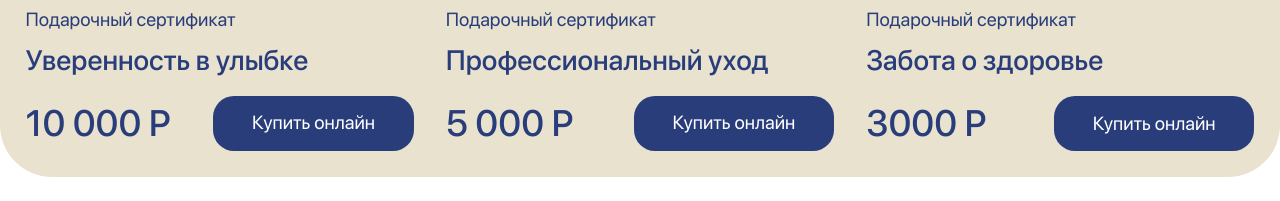
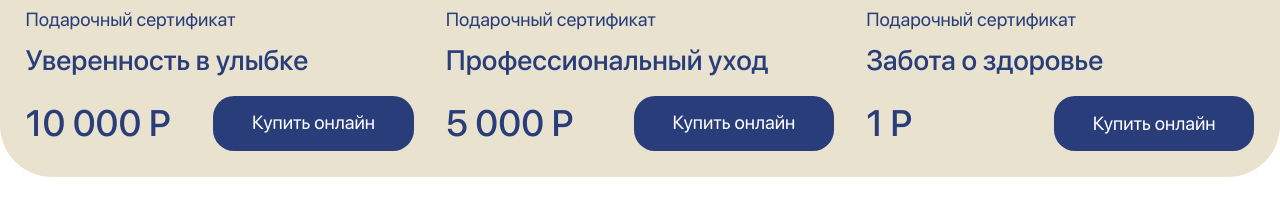
Before and after one commit to yyyytttttttt/ulybkadent, a Next.js app: page /Certificates in a window 1280 px wide. Shown: the part 846-1047 px from the top of the page. Built offline with nearby package versions, Linux system fonts and the light colour scheme.

Commit message:
add uploads folder151515

```diff
--- a/src/app/Certificates/page.jsx
+++ b/src/app/Certificates/page.jsx
@@ -63,10 +63,10 @@ const Page = () => {
           <p className="font-sfRegular text-20px-11px mb-[1%] text-[#293D7A]">Подарочный сертификат</p>
           <p className="font-sfMedium text-30px-12px mb-[4%] text-[#293D7A]">Забота о здоровье</p>
           <div className="flex justify-between">
-            <p className="font-sfMedium text-40px-11px text-[#293D7A]">3000 Р</p>
+            <p className="font-sfMedium text-40px-11px text-[#293D7A]">1 Р</p>
             <button
               onClick={()=>{
-                  setSelectedAmount(3000)
+                  setSelectedAmount(1)
                   setOpen(true)
                 }}
 
```
